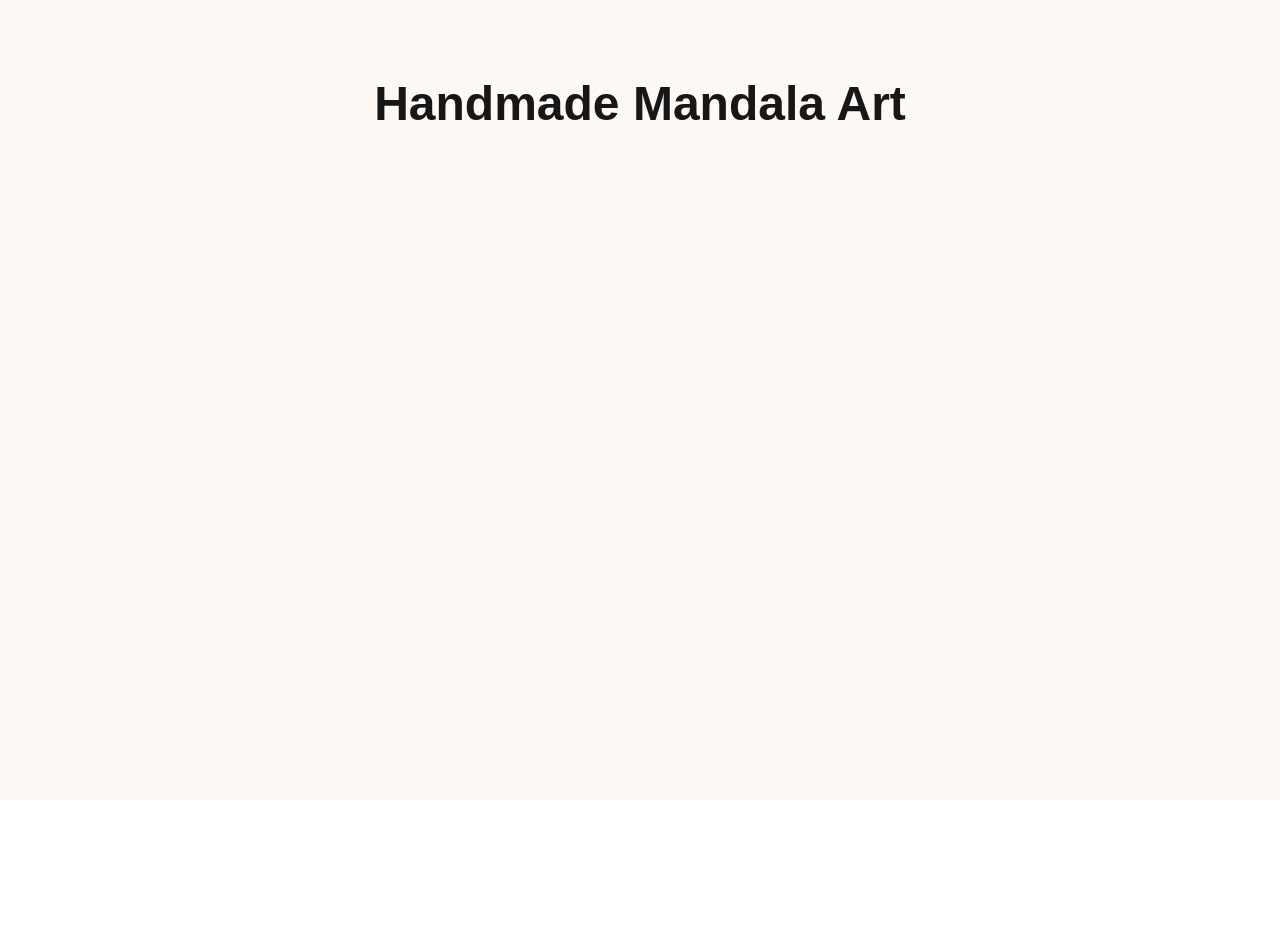
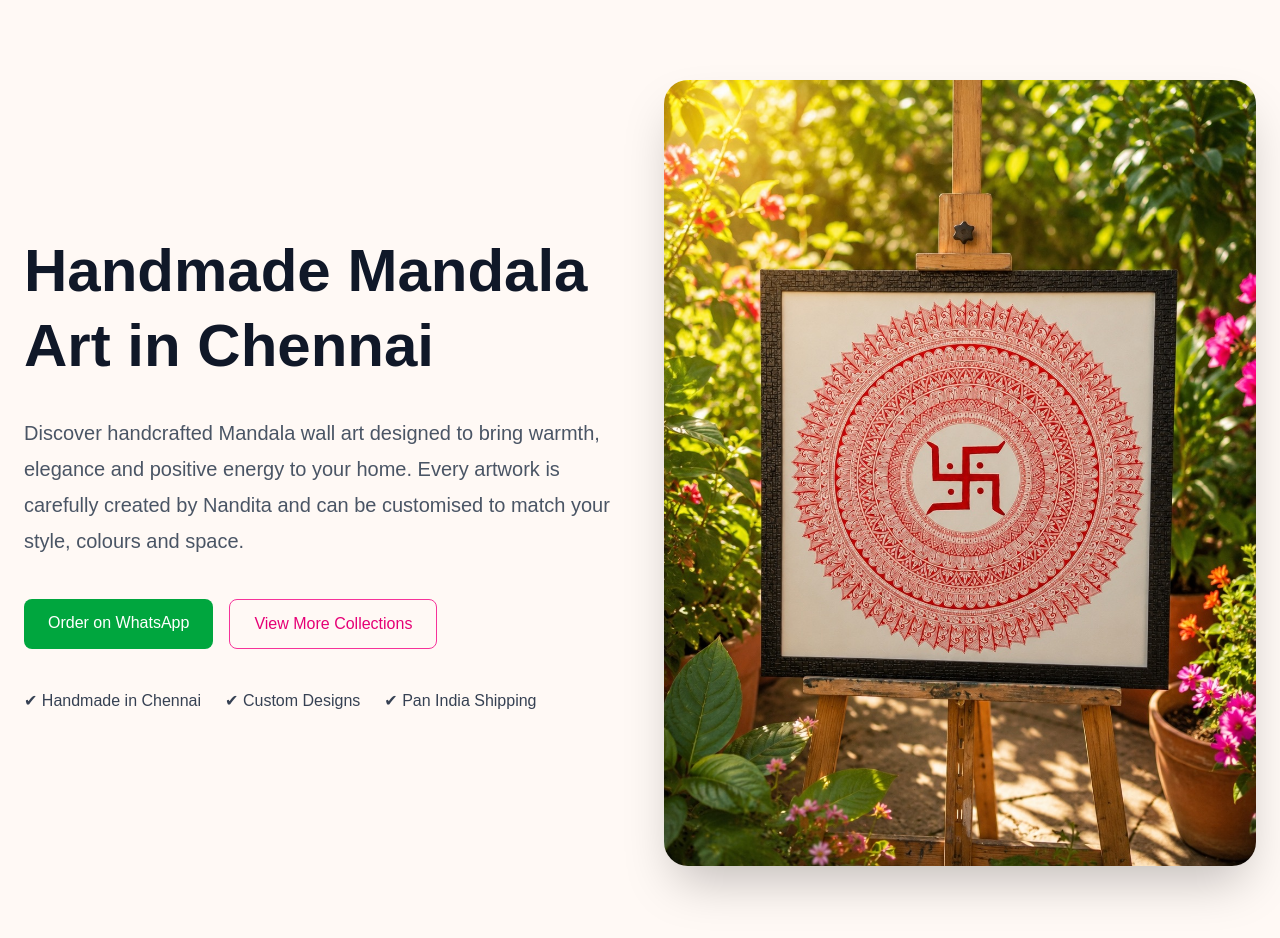
Before and after one commit to mistryshashi7674-collab/meraki-website, a Next.js app: page /mandala-art in a window 1280 px wide. Shown: the top 938 px of the page. Before the commit the page ends 800 px from the top, so only its background shows below. Built offline with nearby package versions, Linux system fonts and the light colour scheme; no server answers.

Commit message:
updated mandala-art page

```diff
--- a/app/mandala-art/page.tsx
+++ b/app/mandala-art/page.tsx
@@ -52,10 +52,66 @@ export const metadata: Metadata = {
   },
 };
 
+import Image from "next/image";
+import Link from "next/link";
+
 export default function MandalaArtPage() {
   return (
     <main className="min-h-screen bg-[#FFF9F5]">
-      <h1 className="text-5xl font-bold text-center pt-20">Handmade Mandala Art</h1>
+      {/* Hero Section */}
+      <section className="max-w-7xl mx-auto px-6 py-20">
+        <div className="grid md:grid-cols-2 gap-12 items-center">
+          {/* Left Content */}
+          <div>
+            <h1 className="text-5xl md:text-6xl font-bold leading-tight text-gray-900">
+              Handmade Mandala Art in Chennai
+            </h1>
+
+            <p className="mt-8 text-xl text-gray-600 leading-9">
+              Discover handcrafted Mandala wall art designed to bring warmth,
+              elegance and positive energy to your home. Every artwork is
+              carefully created by Nandita and can be customised to match your
+              style, colours and space.
+            </p>
+
+            <div className="mt-10 flex flex-wrap gap-4">
+              <a
+                href="https://wa.me/918007801123"
+                target="_blank"
+                rel="noopener noreferrer"
+                className="bg-green-600 hover:bg-green-700 text-white px-6 py-3 rounded-lg transition"
+              >
+                Order on WhatsApp
+              </a>
+
+              <Link
+                href="/"
+                className="border border-pink-500 text-pink-600 hover:bg-pink-50 px-6 py-3 rounded-lg transition"
+              >
+                View More Collections
+              </Link>
+            </div>
+
+            <div className="mt-10 flex flex-wrap gap-6 text-gray-700 font-medium">
+              <span>✔ Handmade in Chennai</span>
+              <span>✔ Custom Designs</span>
+              <span>✔ Pan India Shipping</span>
+            </div>
+          </div>
+
+          {/* Right Image */}
+          <div>
+            <Image
+              src="/images/hero-art.jpg"
+              alt="Handmade Mandala wall art by Meraki by Nandita"
+              width={650}
+              height={650}
+              className="rounded-3xl shadow-2xl"
+              priority
+            />
+          </div>
+        </div>
+      </section>
     </main>
   );
 }
```
